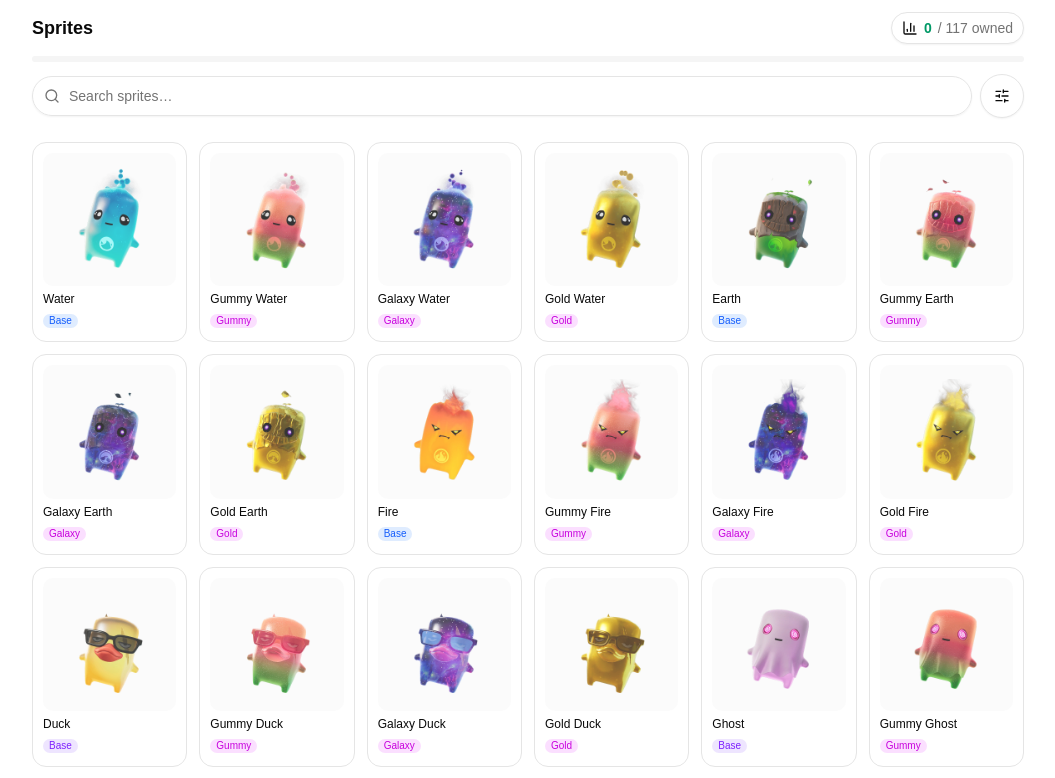
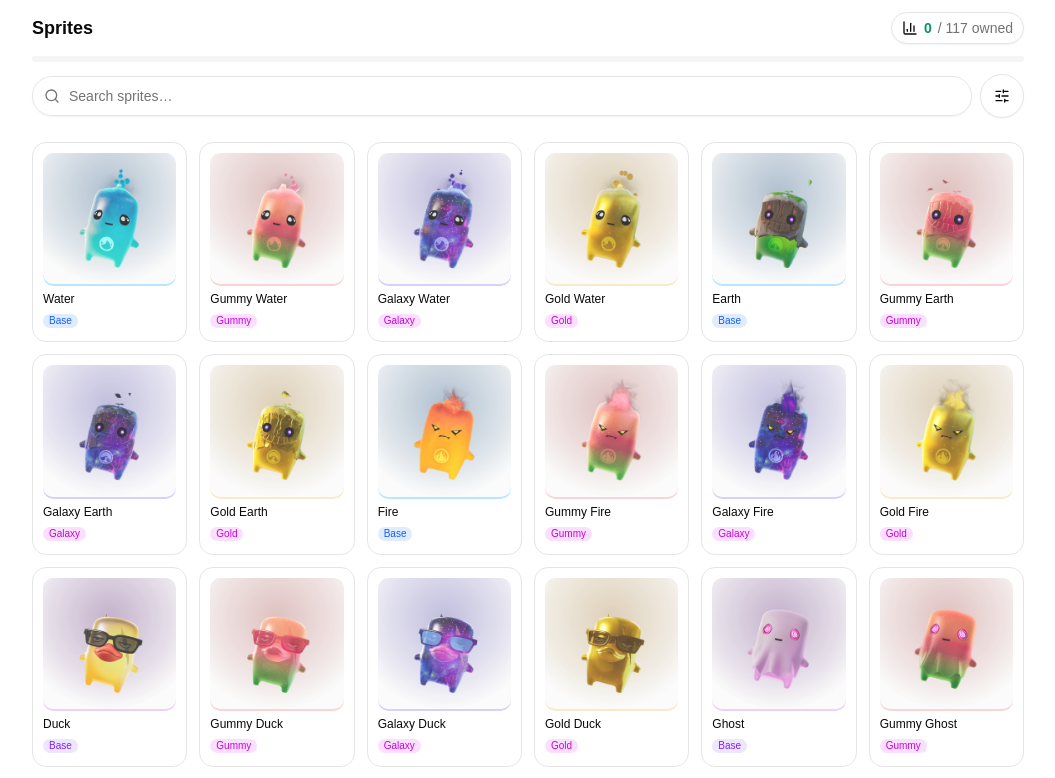
Before and after one commit to EvvTim/f-sprites, a React (Vite) app: page / in a window 1280 px wide. Shown: the top 778 px of the page, without its empty margins (112-1167 px from the left). Built offline with nearby package versions, Linux system fonts and the light colour scheme.

Commit message:
Add sprite background styling and update components to use it

```diff
--- a/src/components/SpriteCard.tsx
+++ b/src/components/SpriteCard.tsx
@@ -1,6 +1,11 @@
 import { CheckIcon } from "lucide-react"
 
-import { RARITY_COLORS, VARIANT_LABELS, getSpriteImage } from "@/data/sprites"
+import {
+  RARITY_COLORS,
+  VARIANT_LABELS,
+  getSpriteImage,
+  spriteBackgroundStyle,
+} from "@/data/sprites"
 import type { Sprite } from "@/data/types"
 import { haptics } from "@/lib/haptics"
 import { cn } from "@/lib/utils"
@@ -35,6 +40,7 @@ export function SpriteCard({ sprite, owned, onOpen }: SpriteCardProps) {
             sprite.unreleased && "opacity-50 grayscale",
             !owned && !sprite.unreleased && "opacity-80"
           )}
+          style={spriteBackgroundStyle(sprite)}
         >
           <img
             src={getSpriteImage(sprite)}
--- a/src/components/SpriteDetailDialog.tsx
+++ b/src/components/SpriteDetailDialog.tsx
@@ -14,6 +14,7 @@ import {
   VARIANT_LABELS,
   getSpriteImage,
   sortByVariant,
+  spriteBackgroundStyle,
   sprites,
 } from "@/data/sprites"
 import type { Sprite } from "@/data/types"
@@ -60,6 +61,7 @@ export function SpriteDetailDialog({
                   "flex aspect-square w-40 items-center justify-center rounded-xl bg-muted/50",
                   sprite.unreleased && "opacity-50 grayscale"
                 )}
+                style={spriteBackgroundStyle(sprite)}
               >
                 <img
                   src={getSpriteImage(sprite)}
@@ -170,6 +172,7 @@ function SiblingThumb({
             owned && "ring-emerald-500",
             sibling.unreleased && "opacity-50 grayscale"
           )}
+          style={spriteBackgroundStyle(sibling)}
         >
           <img
             src={getSpriteImage(sibling)}
--- a/src/data/sprites.ts
+++ b/src/data/sprites.ts
@@ -1,3 +1,5 @@
+import type { CSSProperties } from "react"
+
 import raw from "./sprites.json"
 import type { Rarity, Sprite, Variant } from "./types"
 
@@ -80,3 +82,33 @@ export const VARIANT_COLORS: Record<Variant, string> = {
 export function sortByVariant(a: Sprite, b: Sprite) {
   return VARIANT_ORDER.indexOf(a.variant) - VARIANT_ORDER.indexOf(b.variant)
 }
+
+// Matches the accent colors fortnite.gg itself uses per rarity/variant, so
+// each sprite's card glow feels "in tone" with how the game presents it.
+const SPRITE_TONE: Record<Rarity | Variant, { top: string; border: string }> = {
+  rare: { top: "#104273", border: "#00afff" },
+  epic: { top: "#4d1566", border: "#ce59ff" },
+  legendary: { top: "#743e0a", border: "#de6e0e" },
+  mythic: { top: "#a89442", border: "#f1e198" },
+  special: { top: "#4d1566", border: "#ce59ff" },
+  base: { top: "#104273", border: "#00afff" },
+  gold: { top: "#9d752a", border: "#f5b642" },
+  candy: { top: "#9f4540", border: "#f16f68" },
+  galaxy: { top: "#463b9e", border: "#6d5df7" },
+  gem: { top: "#7098a3", border: "#c9e7f2" },
+  holofoil: { top: "#a1428e", border: "#f07ad8" },
+  cube: { top: "#730974", border: "#8b008b" },
+  quack: { top: "#6941a2", border: "#a66bff" },
+}
+
+export function getSpriteTone(sprite: Sprite) {
+  return SPRITE_TONE[sprite.variant === "base" ? sprite.rarity : sprite.variant]
+}
+
+export function spriteBackgroundStyle(sprite: Sprite): CSSProperties {
+  const { top, border } = getSpriteTone(sprite)
+  return {
+    backgroundImage: `radial-gradient(circle at 50% 30%, ${top}66 0%, ${top}26 55%, transparent 80%)`,
+    boxShadow: `inset 0 -2px 0 0 ${border}55`,
+  }
+}
```
